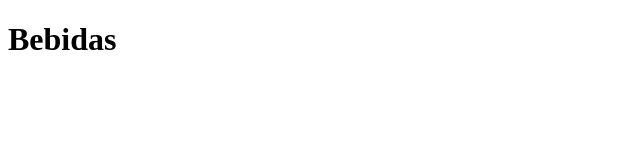
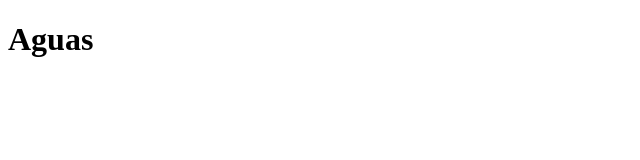
Before and after one commit to ValePes/menu, a plain HTML site: page bebidas/index.html in a window 1280 px wide. Shown: the whole page, without its empty margins (0-640 px from the left). Drawn offline with Linux system fonts and the light colour scheme.

Commit message:
bebidas modificdo

```diff
--- a/bebidas/index.html
+++ b/bebidas/index.html
@@ -6,6 +6,6 @@
     <title>Document</title>
 </head>
 <body>
-    <h1>Bebidas</h1>
+    <h1>Aguas</h1>
 </body>
 </html>
```
